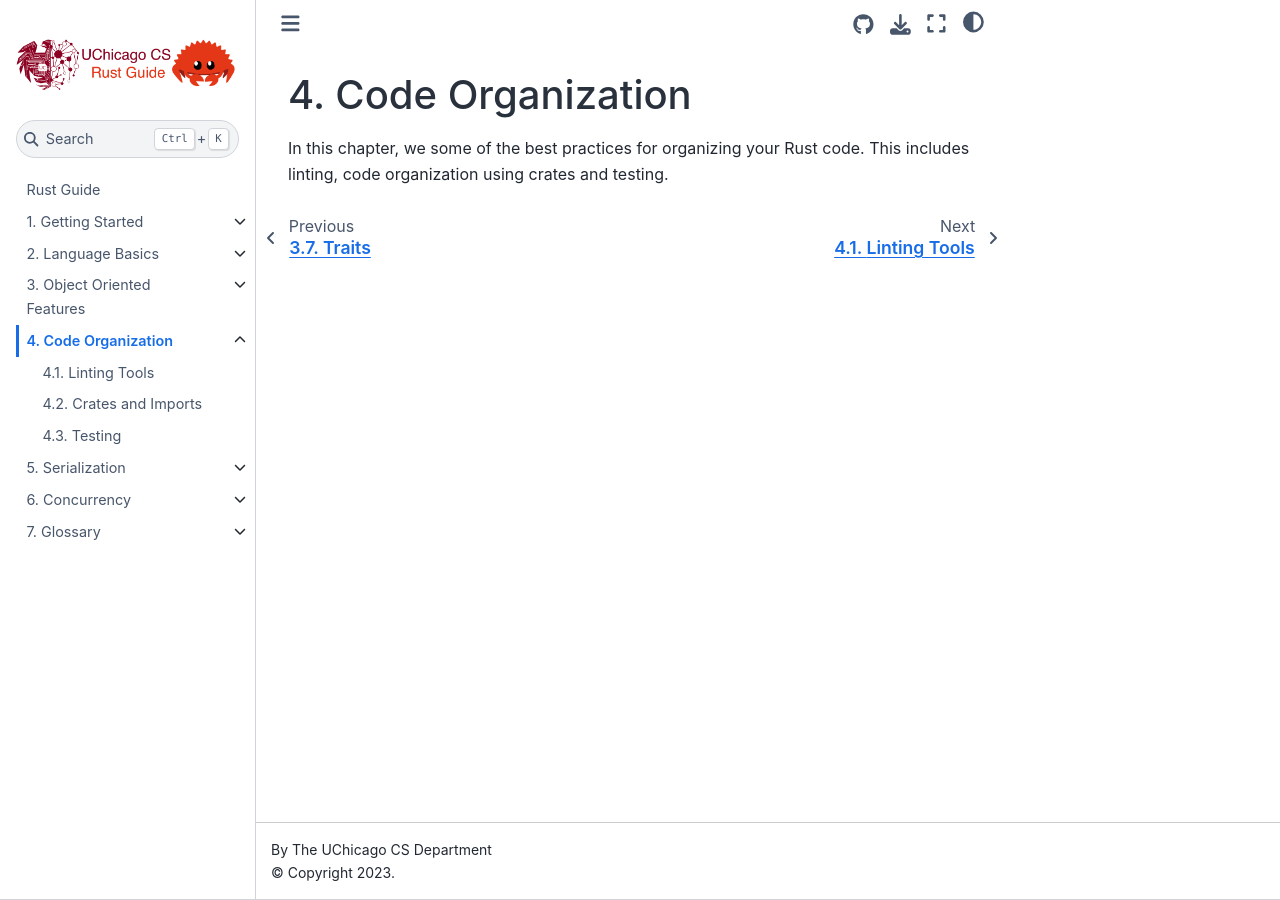
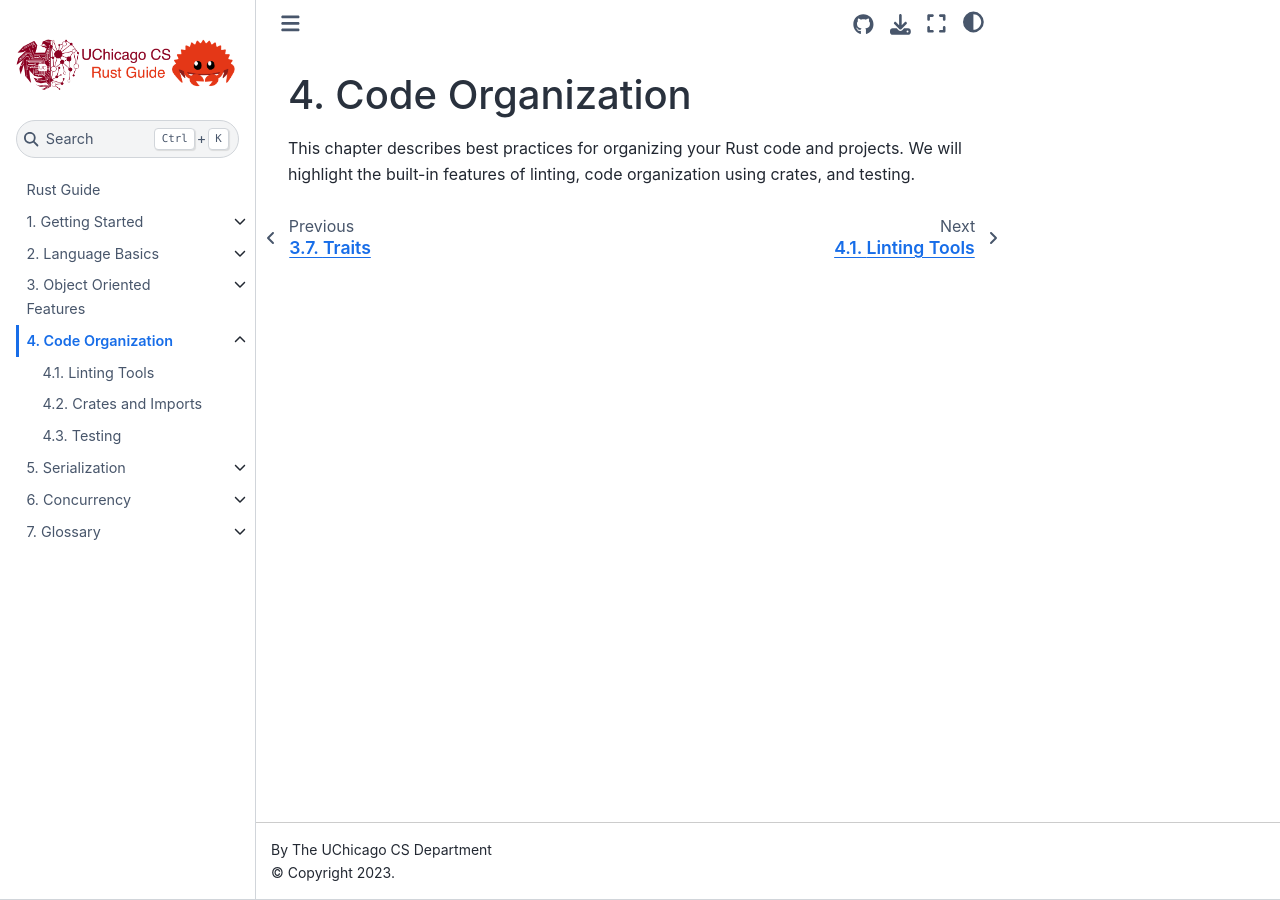
Before and after one commit to UCHI-DB/rust-guide, a Jupyter Book: the page built from docs/04_code_organization/README.md, in a window 1280 px wide. Built offline with Jupyter Book 1.0.4 settings and Sphinx 7.4.7 and the Sphinx Book theme 1.1.4, drawn with Linux system fonts in a browser that asks for light colours.

Commit message:
typo fixes for #9 and #10

```diff
--- a/docs/04_code_organization/README.md
+++ b/docs/04_code_organization/README.md
@@ -1,4 +1,4 @@
 # Code Organization
 
-In this chapter, we some of the best practices for organizing your Rust code.
-This includes linting, code organization using crates and testing.
+This chapter describes best practices for organizing your Rust code and projects.
+We will highlight the built-in features of linting, code organization using crates, and testing.
```
Also changed, not shown: docs/03_object_oriented_features/04_generics.md (+1 -1 lines).
